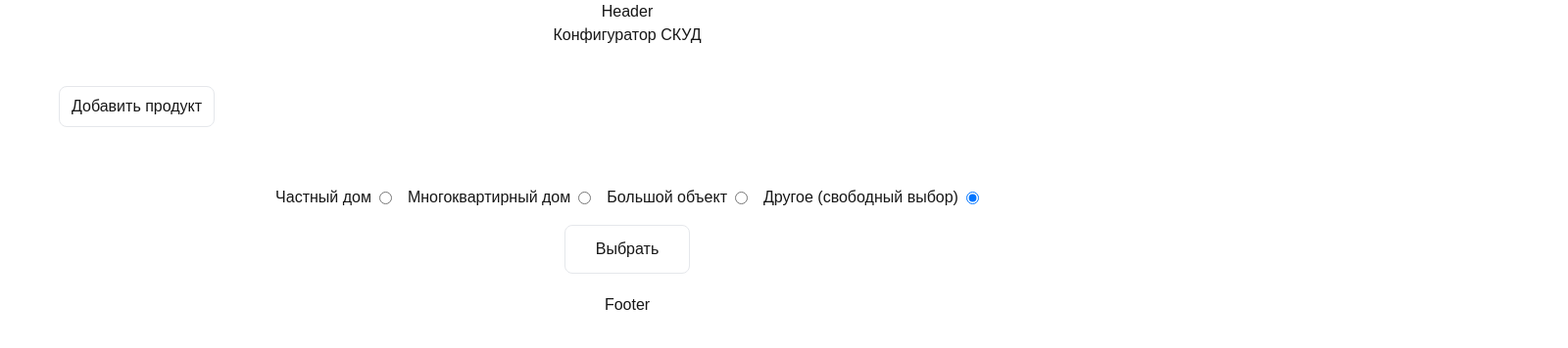
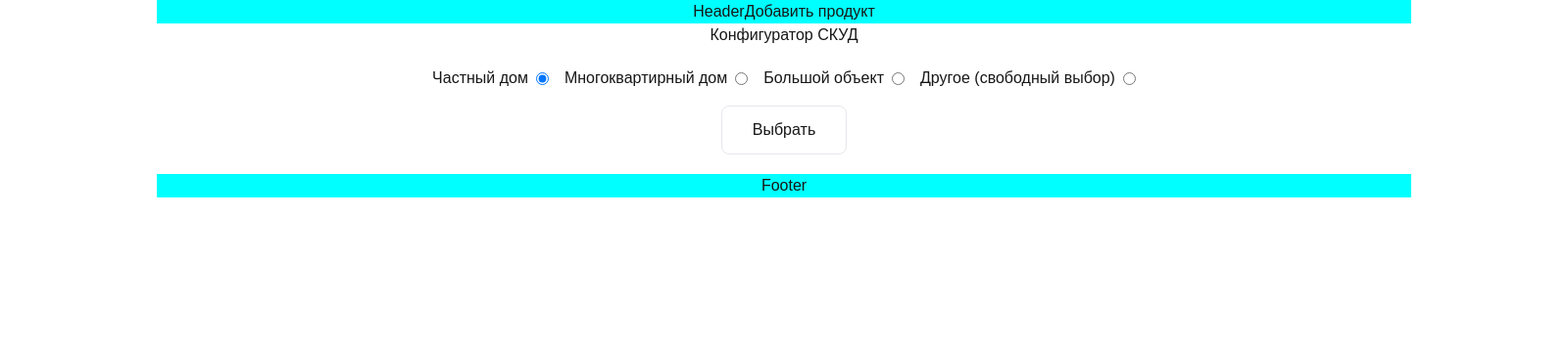
Before and after one commit to AlexsanderKomov/configurator, a Next.js app: page / in a window 1280 px wide. Shown: the top 356 px of the page at 98% size, 1600 px wide, since content can reach past the window. Built offline with nearby package versions, Linux system fonts and the light colour scheme.

Commit message:
add file

```diff
--- /dev/null
+++ b/app/add_product/page.tsx
@@ -0,0 +1,12 @@
+import { AddProduct } from "@/components";
+import React from "react";
+
+function AddProducts() {
+  return (
+    <div>
+      <AddProduct />
+    </div>
+  );
+}
+
+export default AddProducts;
--- a/app/globals.css
+++ b/app/globals.css
@@ -18,10 +18,17 @@ body {
   display: flex;
   align-items: center;
   flex-direction: column;
-  padding: 0 15px;
   margin: 0 auto;
-  width: 1230px;
+  width: 1600px;
   color: var(--foreground);
   background: var(--background);
   font-family: Arial, Helvetica, sans-serif;
 }
+
+.container {
+  display: flex;
+  justify-content: center;
+  width: 100%;
+  padding: 0 15px;
+  background-color: aqua;
+}
--- a/app/page.tsx
+++ b/app/page.tsx
@@ -1,4 +1,4 @@
-import { Header, Main, Footer } from "@/components/layout";
+import { Header, Main, Footer } from "@/components";
 
 export default function Home() {
   return (
--- /dev/null
+++ b/components/index.ts
@@ -0,0 +1,4 @@
+export { default as Header } from "./layout/Header";
+export { default as Main } from "./layout/Main";
+export { default as Footer } from "./layout/Footer";
+export { default as AddProduct } from "./layout/Main/AddProducts/AddProduct";
--- a/components/layout/Footer/index.tsx
+++ b/components/layout/Footer/index.tsx
@@ -1,5 +1,5 @@
 function Footer() {
-  return <div>Footer</div>;
+  return <div className="container">Footer</div>;
 }
 
 export default Footer;
--- a/components/layout/Header/index.tsx
+++ b/components/layout/Header/index.tsx
@@ -1,5 +1,18 @@
+"use client";
+
+import { redirect } from "next/navigation";
+
 function Header() {
-  return <div>Header</div>;
+  const handleClick = () => {
+    redirect("/add-product");
+  };
+
+  return (
+    <div className="container">
+      Header
+      <button onClick={handleClick}>Добавить продукт</button>
+    </div>
+  );
 }
 
 export default Header;
--- a/components/layout/Main/AddProducts/AddProduct.jsx
+++ b/components/layout/Main/AddProducts/AddProduct.jsx
@@ -1,3 +1,5 @@
+"use client";
+
 import React from "react";
 import TypeProductGroupSkud from "./TypeProductGroupSkud";
 import TypeProductGroupAps from "./TypeProductGroupAps";
--- a/components/layout/Main/Apartments/index.tsx
+++ b/components/layout/Main/Apartments/index.tsx
@@ -6,7 +6,7 @@ import RadioButtonsGroup from "@/components/uikit/RadioButtonGroup";
 import { RADIO_OPTIONS } from "./constants";
 
 function Appartments() {
-  const methods = useForm({ defaultValues: { apartments: "other" } });
+  const methods = useForm({ defaultValues: { apartments: "privateHouse" } });
 
   return (
     <FormProvider {...methods}>
--- a/components/layout/Main/index.tsx
+++ b/components/layout/Main/index.tsx
@@ -1,13 +1,13 @@
 "use client";
 
-import AddProduct from "./AddProducts/AddProduct";
+// import AddProduct from "./AddProducts/AddProduct";
 import Appartments from "./Apartments";
 
 function Main() {
   return (
     <div className="w-full flex flex-col items-center">
       <h2 className="mb-5">Конфигуратор СКУД</h2>
-      <AddProduct />
+      {/* <AddProduct /> */}
 
       <Appartments />
     </div>
--- a/components/layout/index.ts
+++ /dev/null
@@ -1,3 +0,0 @@
-export { default as Header } from "./Header";
-export { default as Main } from "./Main";
-export { default as Footer } from "./Footer";
--- a/package.json
+++ b/package.json
@@ -13,7 +13,8 @@
     "react": "^19.0.0",
     "react-dom": "^19.0.0",
     "react-hook-form": "^7.54.2",
-    "react-select": "^5.10.0"
+    "react-select": "^5.10.0",
+    "zustand": "^5.0.3"
   },
   "devDependencies": {
     "@eslint/eslintrc": "^3",
```
Also changed, not shown: 1 other file (tests, documents, lock files or other folders).
